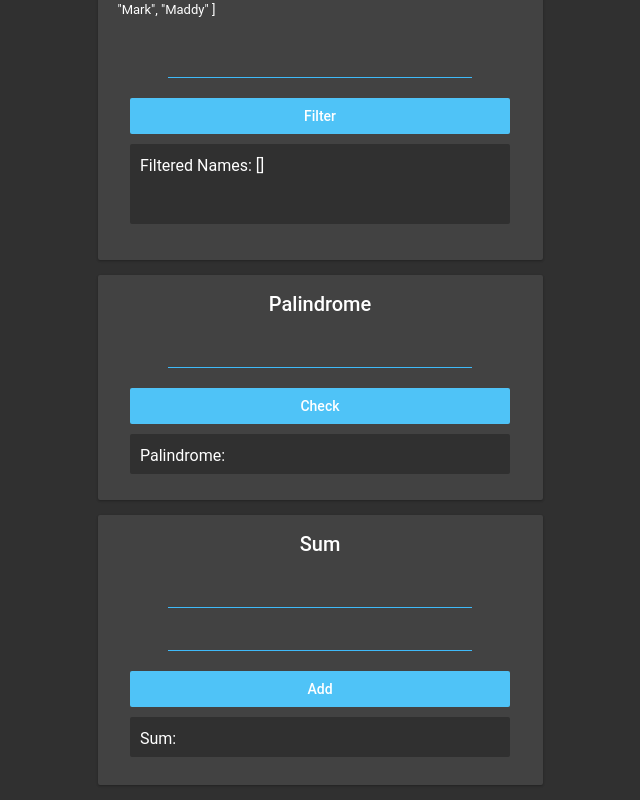
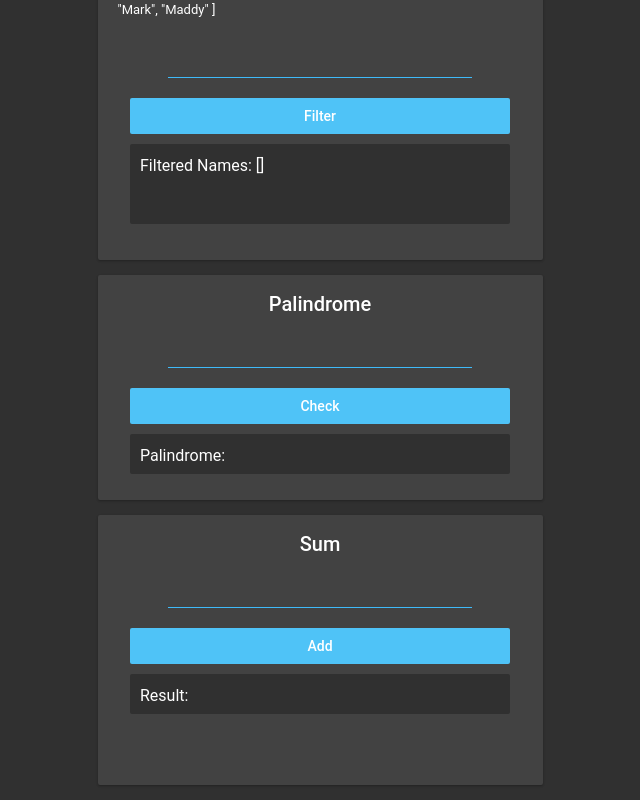
Before and after one commit to boomcamp/react-1, a React (Create React App) app: page / in a window 1280 px wide. Shown: the part 795-1595 px from the top of the page, without its empty margins (320-960 px from the left). Built offline with nearby package versions, Linux system fonts and the light colour scheme.

Commit message:
React JS - Completed

```diff
--- a/src/components/Topics/Sum.js
+++ b/src/components/Topics/Sum.js
@@ -1,38 +1,26 @@
-import React, { Component } from 'react';
+import React, { useState } from 'react';
 
-export default class Sum extends Component {
 
-  constructor() {
-    super();
 
-    this.state = {
-      num1: 0,
-      num2: 0,
-      sum: null
-    }
+export default function Sum(){
+  const [num, setNum] = useState();
+  const [userInput, setUserInput] = useState('');
+
+
+
+  function add(val){
+    var result = 0;
+    val.split(',').forEach((res) => {
+      result += Number(res);
+    })
+    setNum(result);
   }
-
-  updateNumber1(val) {
-    this.setState({ num1: parseInt(val) });
-  }
-
-  updateNumber2(val) {
-    this.setState({ num2: parseInt(val) });
-  }
-
-  add(num1, num2) {
-    this.setState({ sum: num1 + num2 });
-  }
-
-  render() {
-    return (
-      <div className="puzzleBox sumPB">
-        <h4> Sum </h4>
-        <input className="inputLine" type="number" onChange={ (e) => this.updateNumber1(e.target.value) }></input>
-        <input className="inputLine" type="number" onChange={ (e) => this.updateNumber2(e.target.value) }></input>
-        <button className="confirmationButton" onClick={ () => this.add(this.state.num1, this.state.num2) }> Add </button>
-        <span className="resultsBox"> Sum: {this.state.sum} </span>
-      </div>
+    return(
+  <div className="puzzleBox sumPB">
+  <h4> Sum </h4>
+  <input className="inputLine" onChange={e => setUserInput(e.target.value)}></input>
+  <button className="confirmationButton" onClick={() => add(userInput)}> Add </button>
+  <span className="resultsBox">Result: {JSON.stringify(num, 10)}</span>
+</div>
     )
-  }
 }
```
